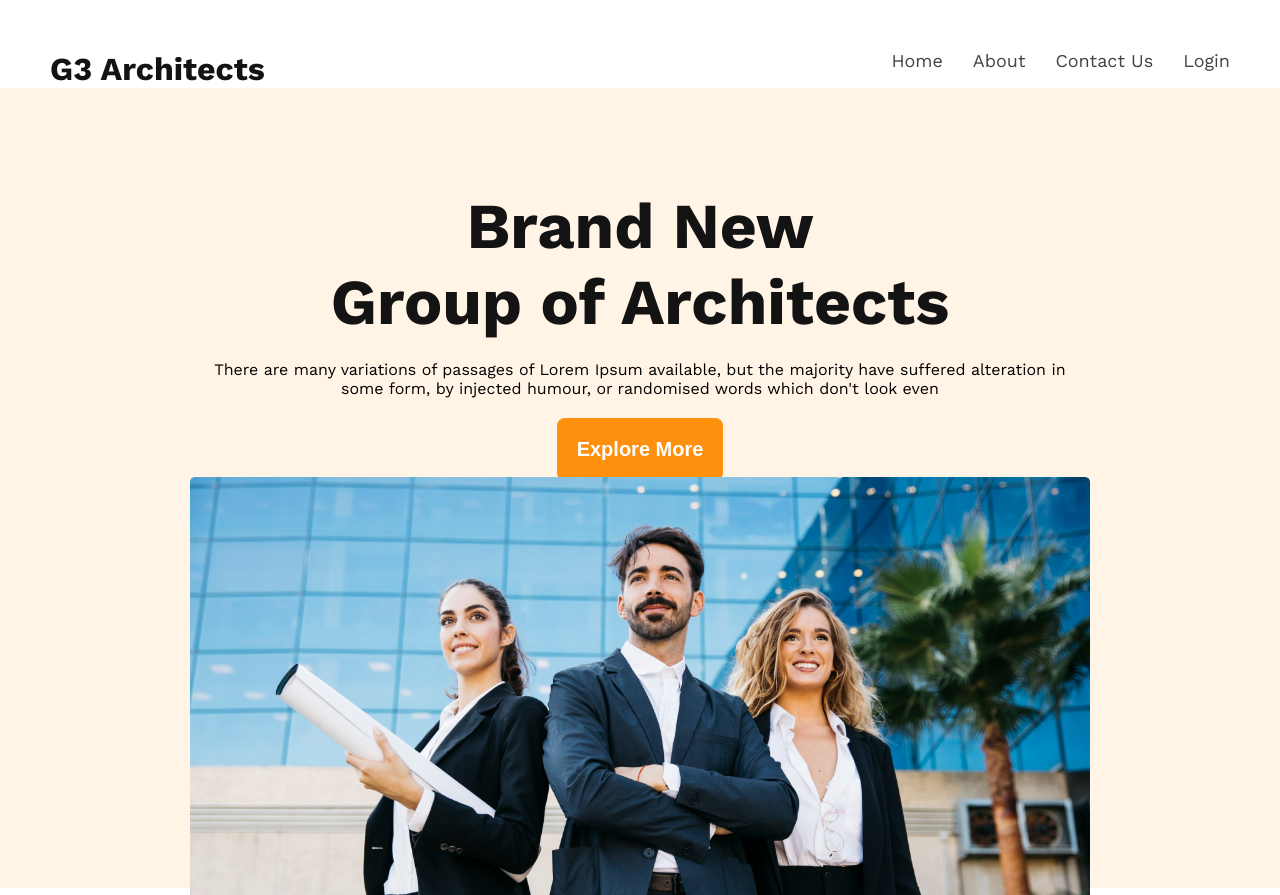
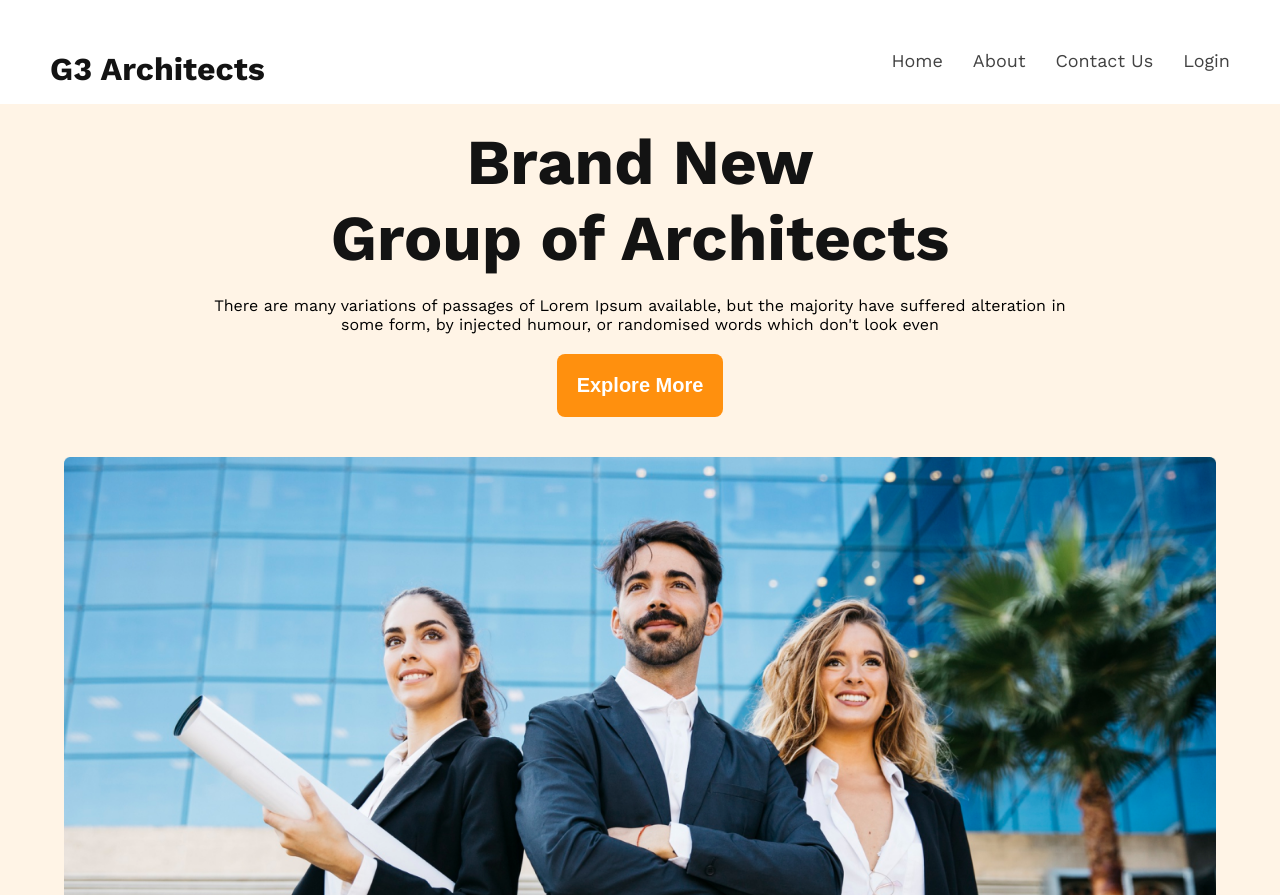
Before and after one commit to mdalaminfaraji/g3-architects, a plain HTML site: page index.html in a window 1280 px wide. Shown: the top 895 px of the page. Drawn offline with nearby package versions, Linux system fonts and the light colour scheme.

Commit message:
feature complete

```diff
--- a/index.html
+++ b/index.html
@@ -28,7 +28,7 @@
             <button class="button-primary">Explore More</button>
         </div>
         <div class="nav-banner">
-            <img src="images/banner.png">
+            <img src="images/banner.png" width="1000" height="300">
         </div>
     </nav>
     <main class="">
@@ -47,6 +47,9 @@
             </div>
 
         </section>
+        <section class="experiences">
+            <div class=""></div>
+        </section>
 
     </main>
 </body>
--- a/style.css
+++ b/style.css
@@ -12,11 +12,11 @@ body {
 }
 .button-primary {
   padding: 20px;
-    color: #FFFFFF;
+  color: #ffffff;
   font-weight: 600;
   font-size: 20px;
   text-align: center;
-    background: #FF900E;
+  background: #ff900e;
   border-radius: 8px;
   border: none;
 }
@@ -34,8 +34,6 @@ body {
 .h-menu ul {
   display: flex;
   column-gap: 30px;
-
-
 }
 .h-menu ul li {
   list-style-type: none;
@@ -50,87 +48,94 @@ body {
 }
 
 /* navber section style */
-.nav{
+.nav {
   background: rgba(255, 144, 14, 0.1);
   width: 100%;
-    height: 100vh;
-
+  height: auto;
+  margin-top: 1rem;
 }
-.nav-details{
+.nav-details {
+  height: auto;
+  padding-top: 20px;
+  padding-bottom: 10px;
   text-align: center;
-    padding: 100px 0 40px 0;
 }
-.nav-details h1{
+.nav-details h1 {
   font-size: 64px;
   font-weight: 700;
   color: #131313;
 }
-.nav-details p{
+.nav-details p {
   padding: 20px 0 20px 0;
 }
-.nav-banner{
-    height: 40%;
+.nav-banner {
+  height: auto;
   width: 100%;
-    position: relative;
+  /* display: inline; */
 }
-.nav-banner img{
+.nav-banner img {
+  max-width: 100%;
+  height: auto;
+  display: block;
+  margin-left: auto;
+  margin-right: auto;
+  width: 90%;
   padding-top: 30px;
-    width: 100%;
-    max-width: 900px;
-   position:absolute;
-    top:0;
+  padding-bottom: 30px;
+  /* width:100%; */
+  /* max-width: 700px; */
+  /* position:absolute;  */
+  /* top:0;
     left:0;
     right:0;
-    bottom:0;
-    margin:auto;
-
+    bottom:0;  */
+  /* margin:0  auto;
+   object-fit: cover; */
 }
 /* Main section style feature */
-.features{
+.features {
   padding-top: 10px;
   display: flex;
   width: 100%;
   height: 50vh;
 }
-.feature-img{
+.feature-img {
   padding-left: 100px;
   width: 50%;
   display: grid;
-    grid-template-columns: repeat(2,1fr);
-    grid-gap:10px
+  grid-template-columns: repeat(2, 1fr);
+  grid-gap: 10px;
 }
-.feature-img p img{
+.feature-img p img {
   width: 100%;
   height: 100%;
   object-fit: cover;
 }
-.feature-info{
+.feature-info {
   width: 50%;
   text-align: start;
   padding: 10rem 5rem;
 }
-.feature-title{
+.feature-title {
   color: #727272;
   padding-bottom: 1rem;
   font-weight: 500;
   font-size: 30px;
 }
-.feature-title-part{
+.feature-title-part {
   color: #131313;
   font-weight: 700;
 }
-.feature-title-part1{
-    color: #FF900E;
+.feature-title-part1 {
+  color: #ff900e;
   font-weight: 700;
 }
 
-
-@media only screen and (max-width:600px) {
-    .header{
+@media only screen and (max-width: 600px) {
+  .header {
     flex-direction: column;
-
   }
-    .h-menu ul{
+  .h-menu ul {
     column-gap: 5px;
     justify-content: center;
   }
@@ -139,45 +144,43 @@ body {
 
     padding-bottom: 10px;
   }
-.h-menu ul li a{
+  .h-menu ul li a {
     text-align: center;
   }
   /* .nav{
     height: 80vh;
 } */
-.nav-details h1{
+  .nav-details h1 {
     font-size: 30px;
-
   }
-.nav-details p{
-
+  .nav-details p {
     font-size: 16px;
     padding: 10px;
   }
-.nav-banner img{
+  .nav-banner img {
     top: -50px;
     padding-left: 15px;
     padding-right: 15px;
-
-
   }
-.features{
+  .features {
     flex-direction: column;
     width: 100%;
   }
-.feature-img{
-    width: 100%;
+  .feature-img {
+    display: block;
+    margin-left: auto;
+    margin-right: auto;
+    width: 80%;
     padding-top: 20px;
     padding-left: 0;
     padding-bottom: 20px;
-        grid-template-columns: repeat(1,1fr);
+    grid-template-columns: repeat(1, 1fr);
   }
-.feature-info{
+  .feature-info {
     width: 100%;
   }
-.feature-info p{
+  .feature-info p {
     padding-top: 0px;
     padding-bottom: 20px;
   }
-
 }
```
Lines whose indentation alone changed are shown as unchanged.
